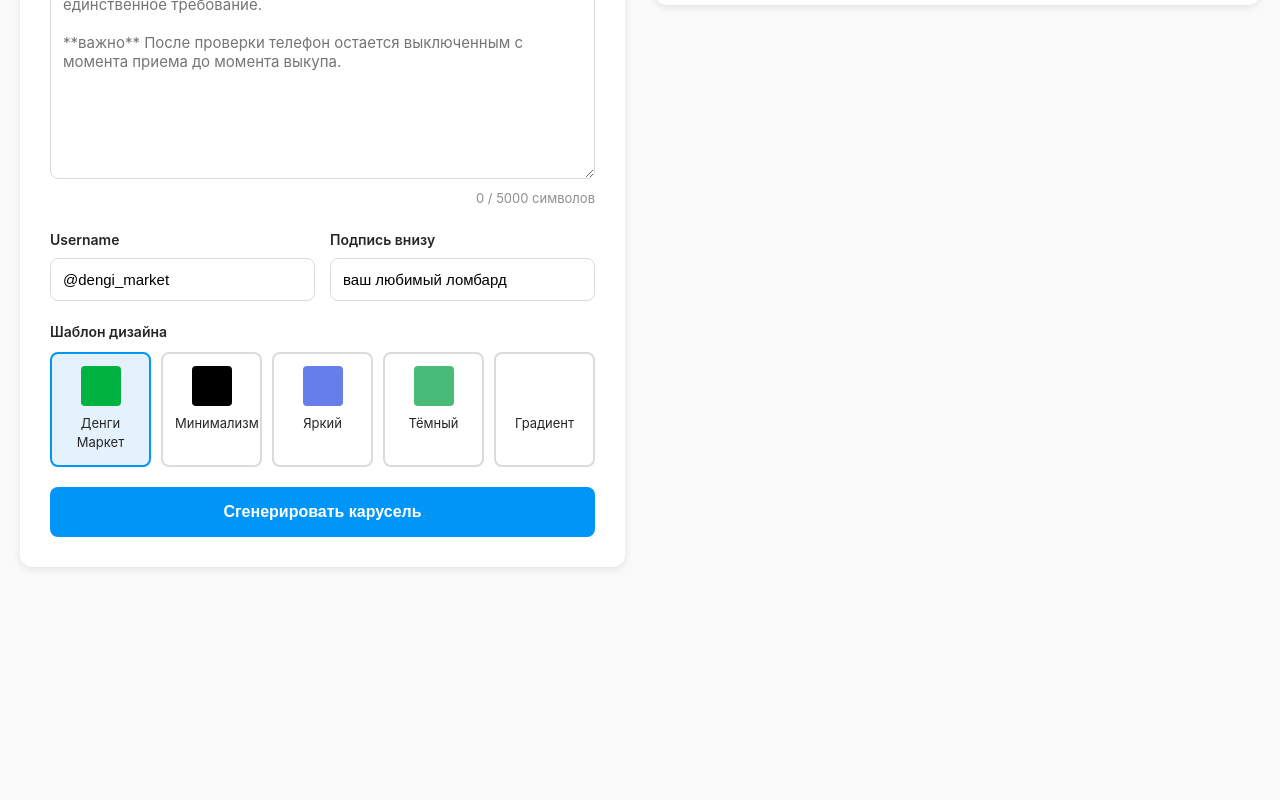
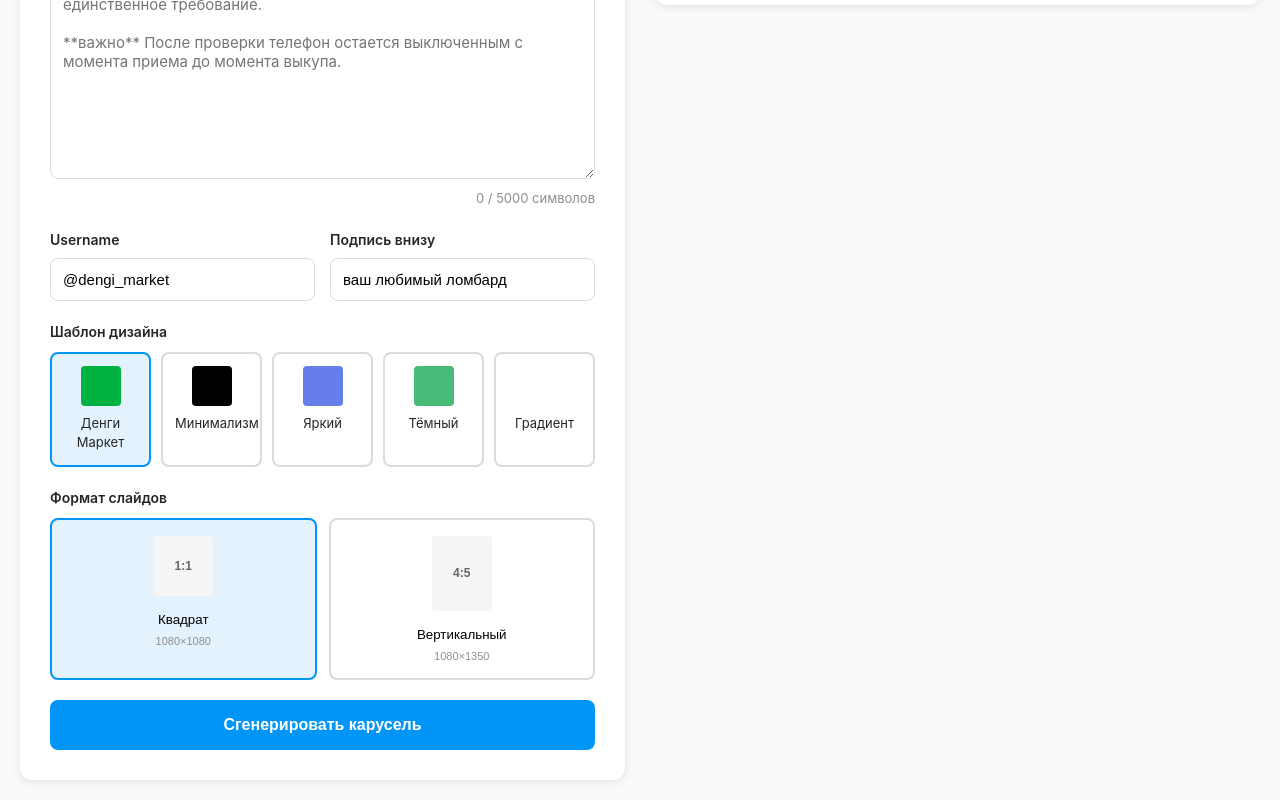
Before and after one commit to RaiconY/carousel-generation-, a React (Vite) app: page / in a window 1280 px wide. Shown: the part 501-1301 px from the top of the page. Before the commit the page ends 1088 px from the top, so only its background shows below. Built offline with nearby package versions, Linux system fonts and the light colour scheme.

Commit message:
Add support for selectable carousel formats

```diff
--- a/src/App.css
+++ b/src/App.css
@@ -199,6 +199,64 @@ input[type="text"]:focus {
   font-size: 13px;
 }
 
+.format-selector {
+  display: grid;
+  grid-template-columns: repeat(2, 1fr);
+  gap: 12px;
+  margin-top: 10px;
+}
+
+.format-option {
+  padding: 16px;
+  border: 2px solid var(--color-border);
+  border-radius: 8px;
+  background: white;
+  cursor: pointer;
+  transition: all 0.2s;
+  display: flex;
+  flex-direction: column;
+  align-items: center;
+  gap: 8px;
+}
+
+.format-option:hover {
+  border-color: var(--color-primary);
+}
+
+.format-option.active {
+  border-color: var(--color-primary);
+  background: #e3f2fd;
+}
+
+.format-preview {
+  width: 60px;
+  background: #f5f5f5;
+  border-radius: 4px;
+  display: flex;
+  align-items: center;
+  justify-content: center;
+  margin-bottom: 8px;
+}
+
+.format-preview.square {
+  height: 60px;
+}
+
+.format-preview.portrait {
+  height: 75px;
+}
+
+.format-icon {
+  font-size: 12px;
+  font-weight: 600;
+  color: #666;
+}
+
+.format-size {
+  font-size: 11px;
+  color: var(--color-text-light);
+}
+
 .btn {
   width: 100%;
   padding: 16px;
--- a/src/App.jsx
+++ b/src/App.jsx
@@ -14,6 +14,7 @@ function App() {
     setText,
     updateConfig,
     setTheme,
+    setFormat,
     generate,
     copySlide,
     downloadSlide,
@@ -109,6 +110,35 @@ function App() {
                     <div className="theme-name">{theme.name}</div>
                   </div>
                 ))}
+              </div>
+            </div>
+
+            <div className="form-group">
+              <label>Формат слайдов</label>
+              <div className="format-selector">
+                <button
+                  className={`format-option ${config.format === 'square' ? 'active' : ''}`}
+                  onClick={() => setFormat('square')}
+                  type="button"
+                >
+                  <div className="format-preview square">
+                    <div className="format-icon">1:1</div>
+                  </div>
+                  <span>Квадрат</span>
+                  <span className="format-size">1080×1080</span>
+                </button>
+
+                <button
+                  className={`format-option ${config.format === 'portrait' ? 'active' : ''}`}
+                  onClick={() => setFormat('portrait')}
+                  type="button"
+                >
+                  <div className="format-preview portrait">
+                    <div className="format-icon">4:5</div>
+                  </div>
+                  <span>Вертикальный</span>
+                  <span className="format-size">1080×1350</span>
+                </button>
               </div>
             </div>
 
--- a/src/modules/render.js
+++ b/src/modules/render.js
@@ -16,13 +16,18 @@ export class RenderEngine {
    * @returns {HTMLCanvasElement} Canvas с отрисованным слайдом
    */
   render(slide, theme, config) {
+    const formatKey = config.format || theme.canvas.defaultFormat || 'square';
+    const canvasSize =
+      theme.canvas.formats[formatKey] ||
+      theme.canvas.formats[theme.canvas.defaultFormat] ||
+      theme.canvas.formats.square;
     const canvas = document.createElement('canvas');
-    canvas.width = theme.canvas.width;
-    canvas.height = theme.canvas.height;
+    canvas.width = canvasSize.width;
+    canvas.height = canvasSize.height;
     const ctx = canvas.getContext('2d');
 
     // 1. Background
-    this.drawBackground(ctx, theme.canvas);
+    this.drawBackground(ctx, theme.canvas, canvasSize);
 
     // 2. Calculate layout
     const layout = this.layoutEngine.calculateLayout(slide, theme, config);
@@ -57,9 +62,11 @@ export class RenderEngine {
     });
   }
 
-  drawBackground(ctx, config) {
+  drawBackground(ctx, config, canvasSize) {
     ctx.fillStyle = config.background;
-    ctx.fillRect(0, 0, config.width, config.height);
+    const width = canvasSize?.width ?? ctx.canvas.width;
+    const height = canvasSize?.height ?? ctx.canvas.height;
+    ctx.fillRect(0, 0, width, height);
   }
 
   drawHeader(ctx, header, theme, config) {
@@ -175,14 +182,22 @@ export class LayoutEngine {
    * Рассчитывает макет слайда
    */
   calculateLayout(slide, theme, config) {
+    const formatKey = config.format || theme.canvas.defaultFormat || 'square';
+    const canvasSize =
+      theme.canvas.formats[formatKey] ||
+      theme.canvas.formats[theme.canvas.defaultFormat] ||
+      theme.canvas.formats.square;
+    const canvasWidth = canvasSize?.width ?? theme.canvas.width;
+    const canvasHeight = canvasSize?.height ?? theme.canvas.height;
+
     const layout = {
       header: {
         username: { x: theme.spacing.padding, y: 138 },
-        slideNumber: { x: 1080 - theme.spacing.padding, y: 138 }
+        slideNumber: { x: canvasWidth - theme.spacing.padding, y: 138 }
       },
       footer: {
-        text: { x: theme.spacing.padding, y: 1020 },
-        arrow: { x: 1080 - theme.spacing.padding, y: 1025 }
+        text: { x: theme.spacing.padding, y: canvasHeight - 60 },
+        arrow: { x: canvasWidth - theme.spacing.padding, y: canvasHeight - 55 }
       }
     };
 
@@ -203,8 +218,8 @@ export class LayoutEngine {
     layout.textBox = {
       x: theme.spacing.padding,
       y: currentY,
-      width: 1080 - (theme.spacing.padding * 2),
-      maxHeight: 1080 - currentY - 150
+      width: canvasWidth - (theme.spacing.padding * 2),
+      maxHeight: canvasHeight - currentY - 150
     };
 
     return layout;
--- a/src/modules/themes.js
+++ b/src/modules/themes.js
@@ -8,9 +8,20 @@ export const themes = {
     id: 'dengi_market',
     name: 'Денги Маркет',
     canvas: {
-      width: 1080,
-      height: 1080,
-      background: '#FFFFFF'
+      formats: {
+        square: { width: 1080, height: 1080 },
+        portrait: { width: 1080, height: 1350 }
+      },
+      defaultFormat: 'square',
+      background: '#FFFFFF',
+      get width() {
+        const format = this.formats[this.defaultFormat];
+        return format?.width ?? 1080;
+      },
+      get height() {
+        const format = this.formats[this.defaultFormat];
+        return format?.height ?? 1080;
+      }
     },
     fonts: {
       header: {
@@ -53,9 +64,20 @@ export const themes = {
     id: 'minimal',
     name: 'Минимализм',
     canvas: {
-      width: 1080,
-      height: 1080,
-      background: '#F5F5F5'
+      formats: {
+        square: { width: 1080, height: 1080 },
+        portrait: { width: 1080, height: 1350 }
+      },
+      defaultFormat: 'square',
+      background: '#F5F5F5',
+      get width() {
+        const format = this.formats[this.defaultFormat];
+        return format?.width ?? 1080;
+      },
+      get height() {
+        const format = this.formats[this.defaultFormat];
+        return format?.height ?? 1080;
+      }
     },
     fonts: {
       header: {
@@ -98,9 +120,20 @@ export const themes = {
     id: 'vibrant',
     name: 'Яркий',
     canvas: {
-      width: 1080,
-      height: 1080,
-      background: '#FFFFFF'
+      formats: {
+        square: { width: 1080, height: 1080 },
+        portrait: { width: 1080, height: 1350 }
+      },
+      defaultFormat: 'square',
+      background: '#FFFFFF',
+      get width() {
+        const format = this.formats[this.defaultFormat];
+        return format?.width ?? 1080;
+      },
+      get height() {
+        const format = this.formats[this.defaultFormat];
+        return format?.height ?? 1080;
+      }
     },
     fonts: {
       header: {
@@ -143,9 +176,20 @@ export const themes = {
     id: 'dark',
     name: 'Тёмный',
     canvas: {
-      width: 1080,
-      height: 1080,
-      background: '#1A202C'
+      formats: {
+        square: { width: 1080, height: 1080 },
+        portrait: { width: 1080, height: 1350 }
+      },
+      defaultFormat: 'square',
+      background: '#1A202C',
+      get width() {
+        const format = this.formats[this.defaultFormat];
+        return format?.width ?? 1080;
+      },
+      get height() {
+        const format = this.formats[this.defaultFormat];
+        return format?.height ?? 1080;
+      }
     },
     fonts: {
       header: {
@@ -188,9 +232,20 @@ export const themes = {
     id: 'gradient',
     name: 'Градиент',
     canvas: {
-      width: 1080,
-      height: 1080,
-      background: 'linear-gradient(135deg, #667eea 0%, #764ba2 100%)'
+      formats: {
+        square: { width: 1080, height: 1080 },
+        portrait: { width: 1080, height: 1350 }
+      },
+      defaultFormat: 'square',
+      background: 'linear-gradient(135deg, #667eea 0%, #764ba2 100%)',
+      get width() {
+        const format = this.formats[this.defaultFormat];
+        return format?.width ?? 1080;
+      },
+      get height() {
+        const format = this.formats[this.defaultFormat];
+        return format?.height ?? 1080;
+      }
     },
     fonts: {
       header: {
@@ -279,6 +334,16 @@ export class ThemeSystem {
     }));
   }
 
+  getCanvasSize(theme, format = 'square') {
+    const selectedTheme = typeof theme === 'string' ? this.getTheme(theme) : theme;
+    const formatKey = format || selectedTheme.canvas.defaultFormat || 'square';
+    return (
+      selectedTheme.canvas.formats[formatKey] ||
+      selectedTheme.canvas.formats[selectedTheme.canvas.defaultFormat] ||
+      selectedTheme.canvas.formats.square
+    );
+  }
+
   /**
    * Создать кастомную тему
    */
--- a/src/store.js
+++ b/src/store.js
@@ -33,7 +33,8 @@ export const useCarouselStore = create(
       config: {
         username: '@dengi_market',
         footer: 'ваш любимый ломбард',
-        theme: 'dengi_market'
+        theme: 'dengi_market',
+        format: 'square'
       },
 
       // UI состояние
@@ -79,6 +80,15 @@ export const useCarouselStore = create(
         themeSystem.setTheme(themeId);
         set((state) => ({
           config: { ...state.config, theme: themeId }
+        }));
+      },
+
+      /**
+       * Установить формат
+       */
+      setFormat: (format) => {
+        set((state) => ({
+          config: { ...state.config, format: format || 'square' }
         }));
       },
 
```
